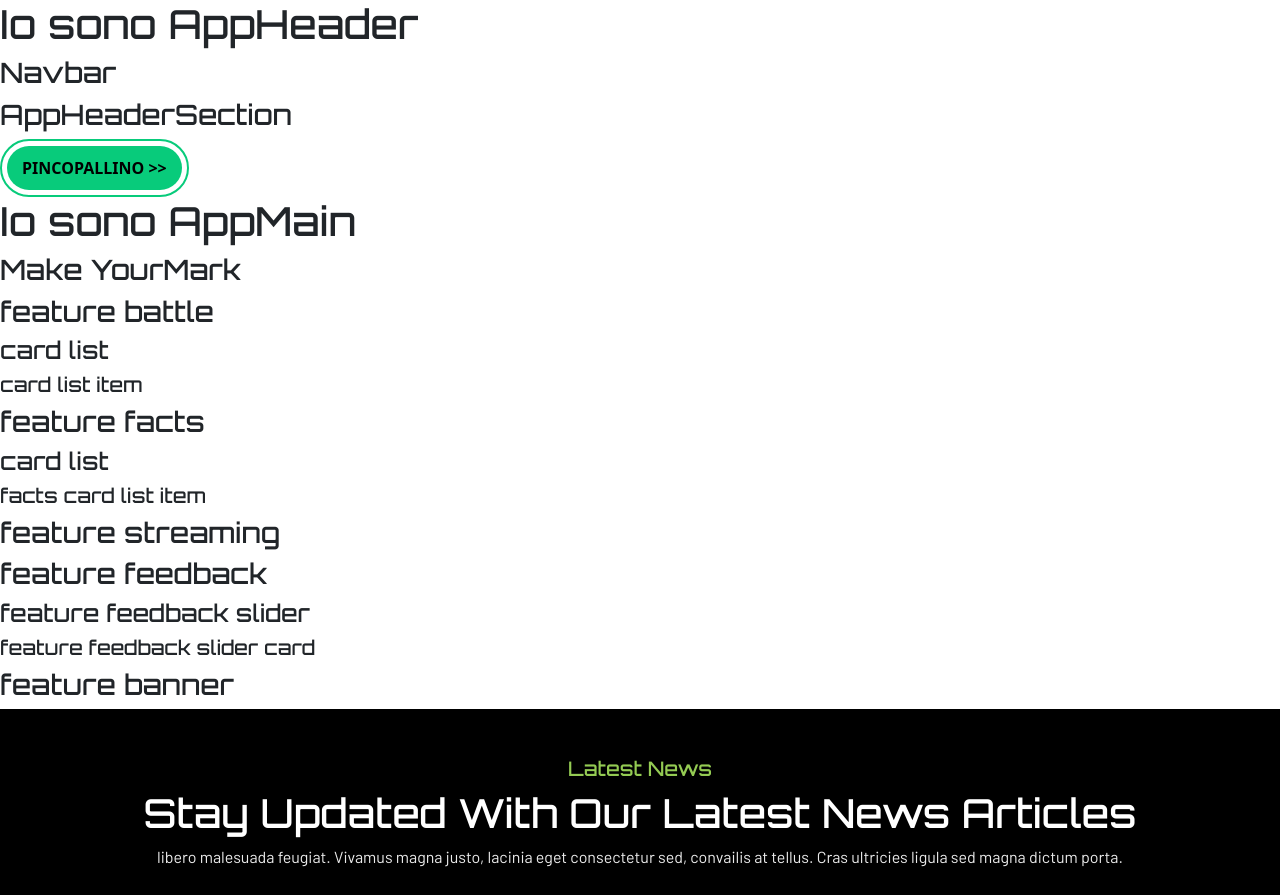
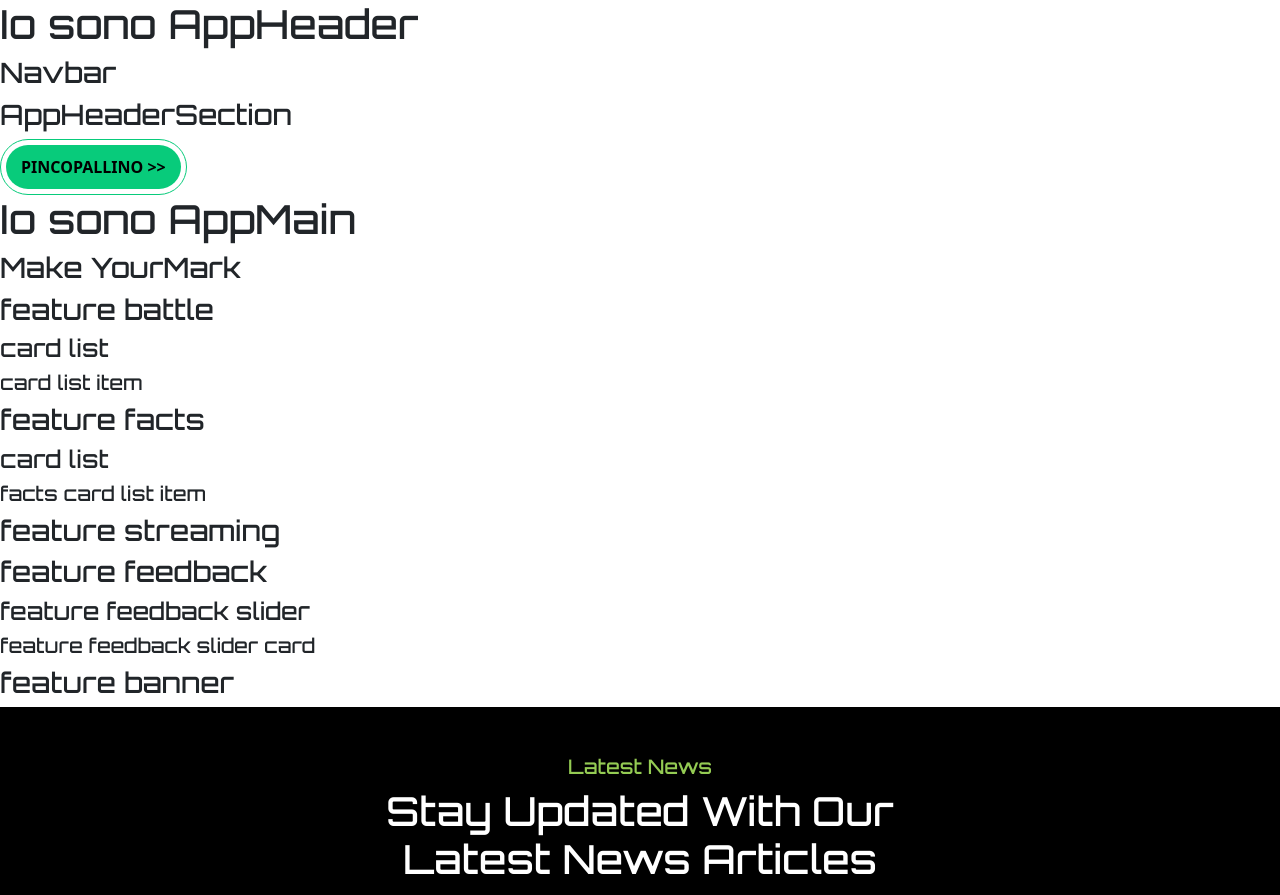
Before and after one commit to orazi-paolo/proj-html-vuejs, a Vue app: page / in a window 1280 px wide. Shown: the top 895 px of the page. Built offline with nearby package versions, Linux system fonts and the light colour scheme.

Commit message:
fix baseButton fix baseSectionTitle

```diff
--- a/src/components/appMain-feature/AppmainFeatureNews.vue
+++ b/src/components/appMain-feature/AppmainFeatureNews.vue
@@ -16,12 +16,12 @@ export default {
 
 <template>
     <section class="base-background pt-5">
-      <!-- I create a container to add margins and padding to the sides -->
+      <!-- create a container to add margins and padding to the sides -->
       <div class="container">
         <!-- I use a base component that was previously pre-configured -->
-        <BaseSectionTitle isCenter contentGreen="Latest News" mainTitle="Stay Updated With Our Latest News Articles" description="libero malesuada feugiat. Vivamus magna justo, lacinia eget consectetur sed, convailis at tellus. Cras ultricies ligula sed magna dictum porta." />
+           <BaseSectionTitle isCenter contentGreen="Latest News" mainTitle="Stay Updated With Our Latest News Articles" description="libero malesuada feugiat. Vivamus magna justo, lacinia eget consectetur sed, convailis at tellus. Cras ultricies ligula sed magna dictum porta." />
       </div>
-      <!-- I organize the cards in another component -->
+      <!-- organize the cards in another component -->
       <FeatureNewsList />
     </section>
 
--- a/src/components/baseComponents/BaseButton.vue
+++ b/src/components/baseComponents/BaseButton.vue
@@ -21,7 +21,7 @@ export default {
 </script>
 
 <template>
-  <div>
+  <div id="base-button">
     <button class="fw-bold">
       {{ contentButton }} <span v-if="isArrow"> >> </span>
     </button>
@@ -29,19 +29,22 @@ export default {
 </template>
 
 <style lang="scss" scoped>
-div{
+#base-button {
   display: inline-block;
   padding: 5px;
-  border: 2px solid #08CB7B;
-  border-radius: 30px ;
-  &:hover{
+  border: 1px solid #08CB7B;
+  border-radius: 30px;
+
+  &:hover {
     border-color: #94CB53;
-  }
-  :hover button{
+
+    button {
       background-color: #94CB53;
     }
+  }
 
-    button{
+
+  button {
     border: none;
     border-radius: 30px;
     padding: 10px 15px;
--- a/src/components/baseComponents/BaseSectionTitle.vue
+++ b/src/components/baseComponents/BaseSectionTitle.vue
@@ -28,7 +28,7 @@ export default {
 </script>
 
 <template>
-    <div :class="isCenter ? 'text-center' : 'text-start'">
+    <div :class="{'text-center centralize' : isCenter}">
         <h5 class="subtitle">
             {{ contentGreen }}
         </h5>
@@ -43,6 +43,10 @@ export default {
 </template>
 
 <style lang="scss" scoped>
+.centralize{
+    margin: 0 auto;
+    width: 50%;
+}
 div{
     background-color: black;
 
```
Lines whose indentation alone changed are shown as unchanged.
